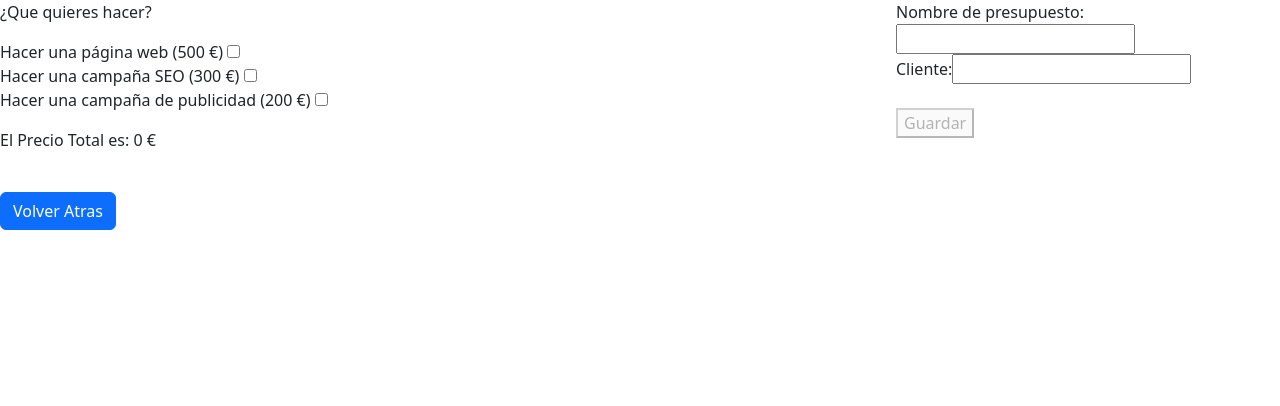
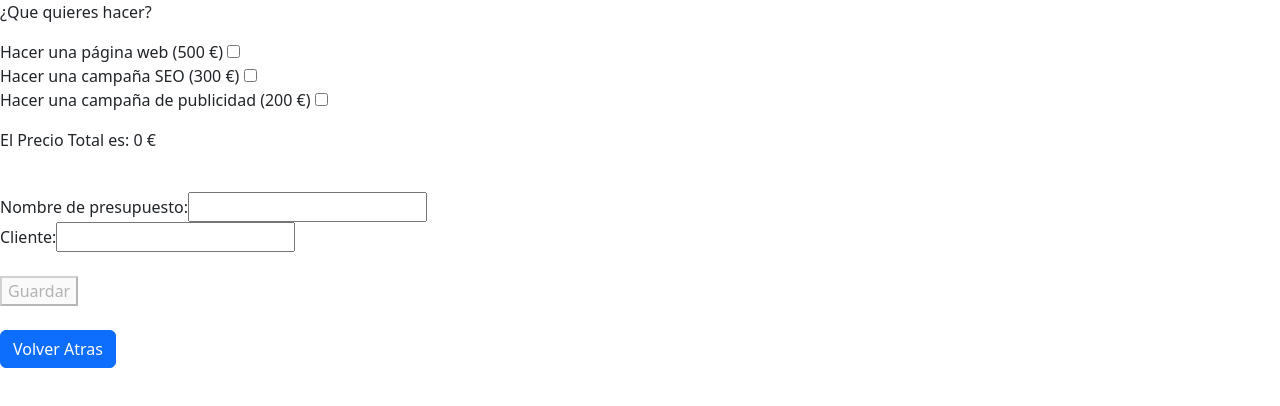
Before and after one commit to valerioprds/sprint-7-budget, an Angular app: page /checkbox in a window 1280 px wide. Shown: the top 406 px of the page. Built offline with nearby package versions, Linux system fonts and the light colour scheme.

Commit message:
tengo que poner todo en el componente presupuesto

```diff
--- a/src/app/checkbox/checkbox.component.html
+++ b/src/app/checkbox/checkbox.component.html
@@ -1,3 +1,5 @@
+
+
 <form [formGroup]="checkboxForm">
   <div class="main-content">
     <p>¿Que quieres hacer?</p>
@@ -41,12 +43,8 @@
 
     <p id="totalPrice">El Precio Total es: {{ totalFinalPrice }} €</p>
     <br />
-    <button class="btn btn-primary" (click)="goBackHome()">Volver Atras</button>
-  </div>
-  <!-- <app-presupuesto-list></app-presupuesto-list> -->
-  <!-- **********  Form para pedir presupuestos********* -->
-  <aside class="side-bar">
-    <div class="presupuesto-container">
+    <!-- <button class="btn btn-primary" (click)="goBackHome()">Volver Atras</button> -->
+
     <div>
       <label for="nombrePresupuesto">Nombre de presupuesto:</label>
       <input
@@ -62,12 +60,23 @@
     </div>
     <br />
 
-      <button type="submit" [disabled]="checkboxForm.invalid" (click)="agregarPresupuesto()">Guardar</button>
+    <button
+      type="submit"
+      [disabled]="checkboxForm.invalid"
+      (click)="agregarPresupuesto()"
+    >
+      Guardar
+    </button>
     <br><br>
+    <button class="btn btn-primary" (click)="goBackHome()">Volver Atras</button>
+  </div>
+
+  <aside class="side-bar">
+    <div class="presupuesto-container">
       <div *ngFor="let presupuesto of presupuestoService.presupuestos">
-        <p>Nombre: {{ presupuesto.nombre }}</p>
+        <p>Nombre Presupuesto: {{ presupuesto.nombre }}</p>
         <p>Cliente: {{ presupuesto.cliente }}</p>
-        <!-- <p>Servicio: {{ presupuesto.servicio }}</p> -->
+
         <p>Precio: {{ presupuesto.precio }}</p>
       </div>
     </div>
```
Lines whose indentation alone changed are shown as unchanged.
